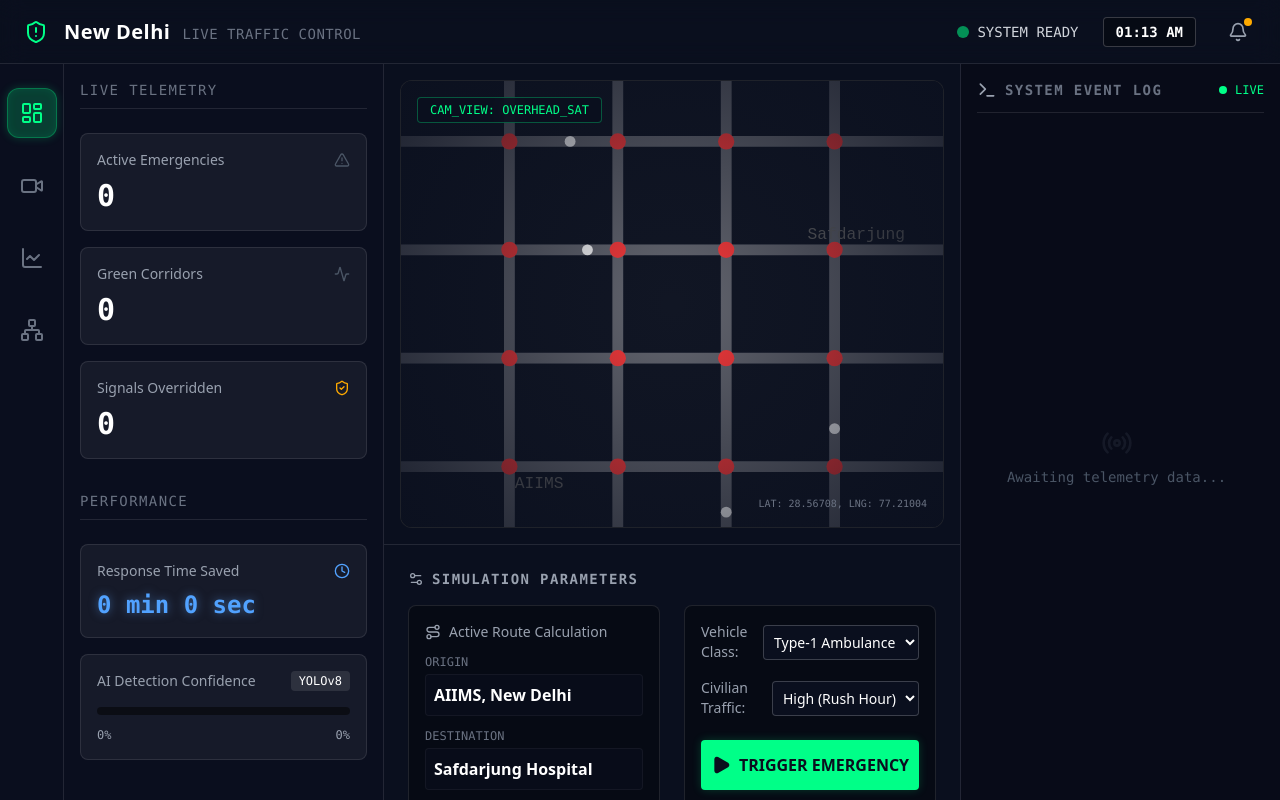
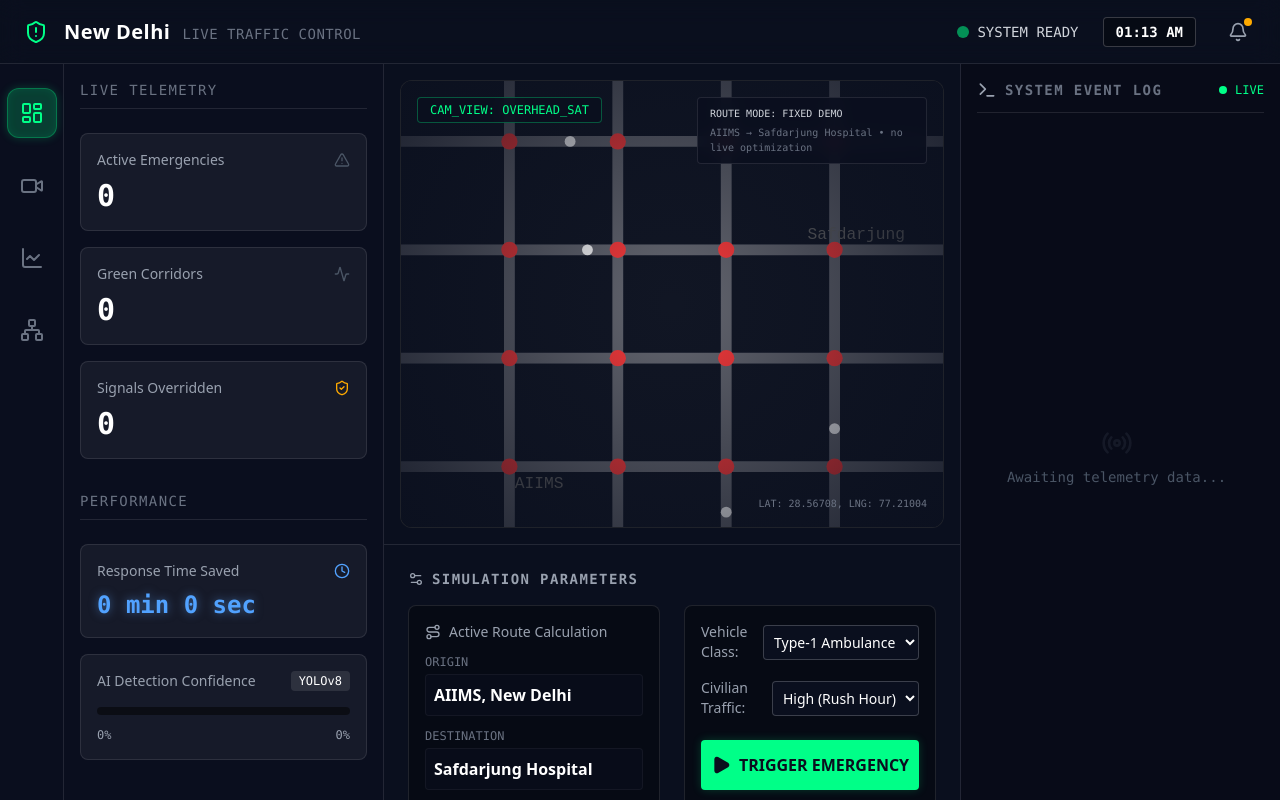
Before and after one commit to SriRamkunamsetty/AI-Emergency-Traffic-Corridor-System, a React (Vite) app: page / in a window 1280 px wide. Both pictures are taken after a click on the button "Launch Dashboard". Built offline with nearby package versions, Linux system fonts and the light colour scheme.

Commit message:
docs: disclose fixed demo route

```diff
--- a/src/components/MapSimulation.tsx
+++ b/src/components/MapSimulation.tsx
@@ -1,20 +1,11 @@
 import { useEffect, useState } from 'react';
 import { motion, AnimatePresence } from 'framer-motion';
+import { DEMO_ROUTE, ROUTE_NODES } from '../lib/routeConfig';
 
 interface MapSimulationProps {
   isSimulating: boolean;
   addEvent: (text: string, type: 'info' | 'alert' | 'success') => void;
 }
-
-// Fixed route coordinates matching the grid nodes
-const ROUTE_NODES = [
-  { id: '1,4', x: 20, y: 80, name: 'AIIMS' }, // Start
-  { id: '2,4', x: 40, y: 80 },
-  { id: '2,3', x: 40, y: 60 },
-  { id: '3,3', x: 60, y: 60 },
-  { id: '3,2', x: 60, y: 40 },
-  { id: '4,2', x: 80, y: 40, name: 'Safdarjung' } // End
-];
 
 // Generates civilian traffic not interfering with the route
 const generateCivilianRoutes = () => [
@@ -187,6 +178,10 @@ export default function MapSimulation({ isSimulating, addEvent }: MapSimulationP
       <div className="absolute top-4 left-4 font-mono text-xs text-brand-green bg-brand-navy/80 px-3 py-1 rounded border border-brand-green/30 backdrop-blur-sm">
         CAM_VIEW: OVERHEAD_SAT
       </div>
+      <div className="absolute top-4 right-4 max-w-[230px] font-mono text-[10px] text-gray-300 bg-brand-navy/90 px-3 py-2 rounded border border-white/10 backdrop-blur-sm" title={DEMO_ROUTE.description}>
+        ROUTE MODE: FIXED DEMO
+        <div className="text-gray-500 mt-1">{DEMO_ROUTE.name} • no live optimization</div>
+      </div>
       <div className="absolute bottom-4 right-4 font-mono text-[10px] text-gray-500">
         LAT: 28.56708, LNG: 77.21004
       </div>
--- /dev/null
+++ b/src/lib/routeConfig.ts
@@ -0,0 +1,14 @@
+export const DEMO_ROUTE = {
+  name: 'AIIMS → Safdarjung Hospital',
+  mode: 'fixed-demo-route',
+  description: 'A scripted demonstration path; live congestion-aware route optimization is not connected.',
+} as const;
+
+export const ROUTE_NODES = [
+  { id: '1,4', x: 20, y: 80, name: 'AIIMS' },
+  { id: '2,4', x: 40, y: 80 },
+  { id: '2,3', x: 40, y: 60 },
+  { id: '3,3', x: 60, y: 60 },
+  { id: '3,2', x: 60, y: 40 },
+  { id: '4,2', x: 80, y: 40, name: 'Safdarjung' },
+] as const;
```
